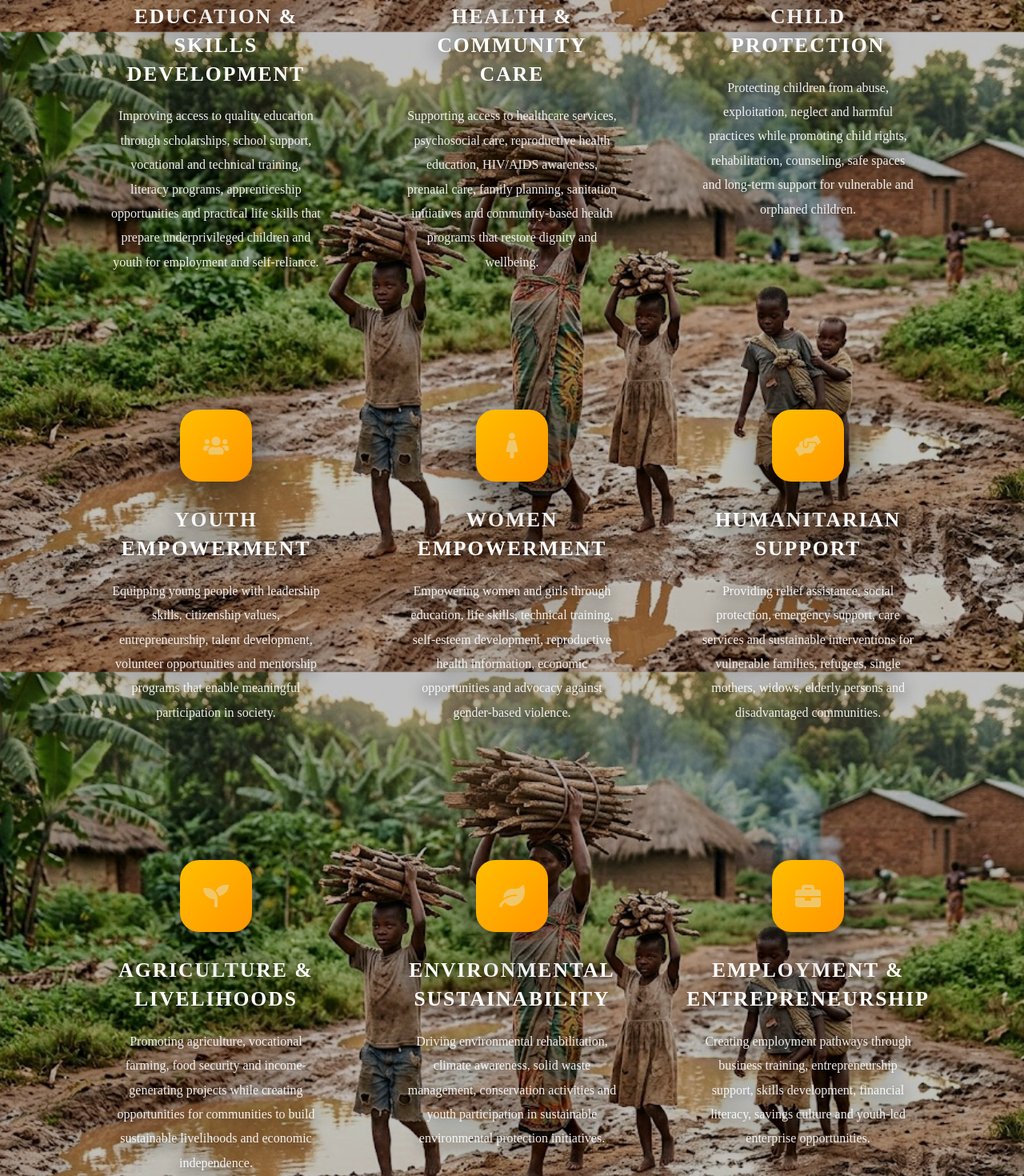
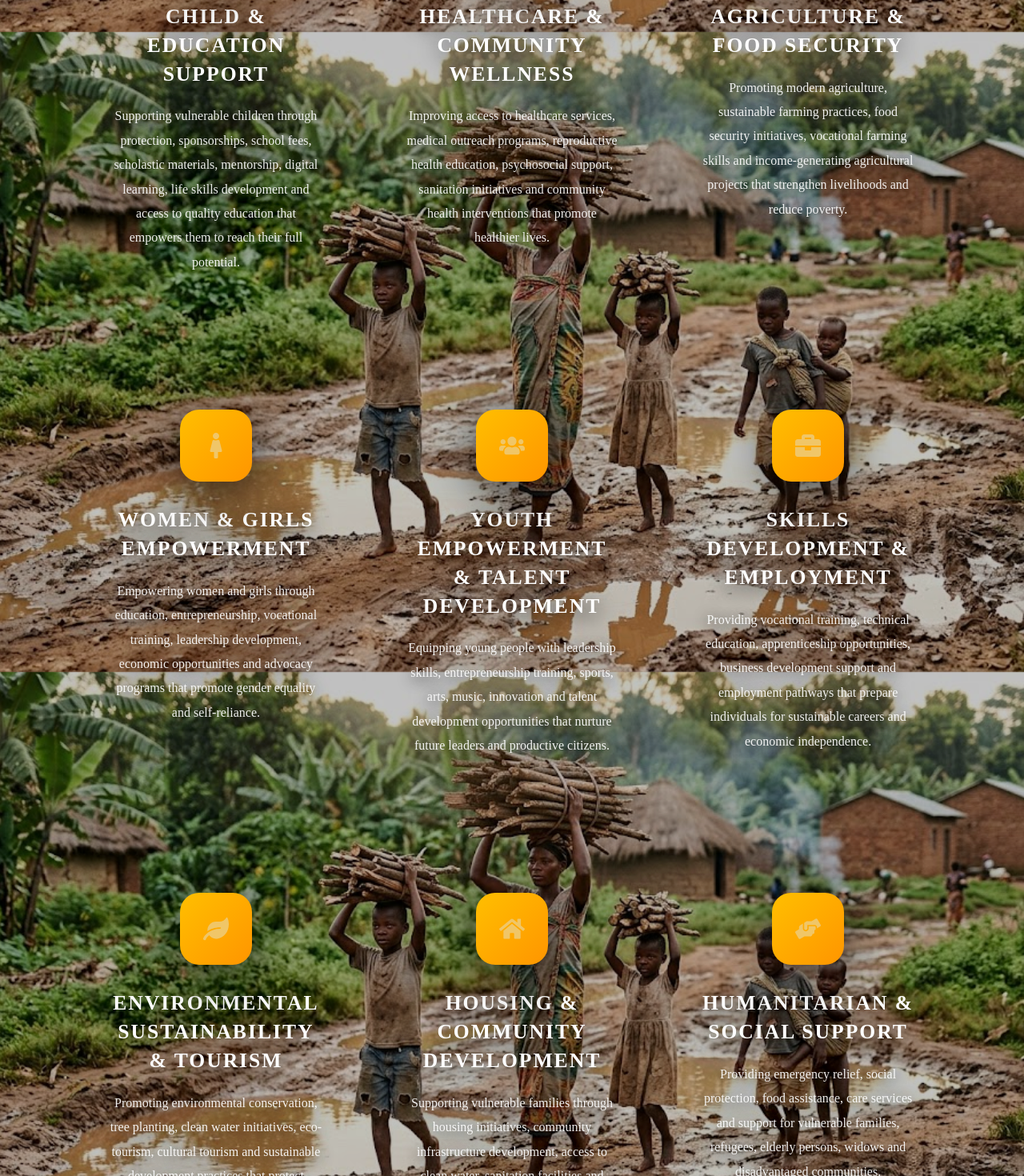
Before and after one commit to nickdev256/s-s-one-family-foundation-, a React (Vite) app in the folder frontend/: page /programs in a window 1280 px wide. Shown: the part 760-2230 px from the top of the page at 80% size. Built offline with nearby package versions, Linux system fonts and the light colour scheme; no server answers.

Commit message:
Update programs page and foundation programs

```diff
--- a/frontend/src/Sections/Footer.jsx
+++ b/frontend/src/Sections/Footer.jsx
@@ -198,7 +198,7 @@ Contact Info
 
 <p>
 
-Kampala, Uganda
+Namasuba , Entebbe Road
 
 </p>
 
@@ -211,6 +211,7 @@ Kampala, Uganda
 <p>
 
 +256 746340871
++256 756 478200
 
 </p>
 
--- a/frontend/src/Sections/Programs.jsx
+++ b/frontend/src/Sections/Programs.jsx
@@ -20,17 +20,10 @@ export default function Programs(){
 const programs=[
 
 {
-icon:<FaChild/>,
-title:'Child Support',
-description:
-'Providing vulnerable children with protection, food assistance, mentorship, psychosocial support and opportunities to grow in safe and loving environments.'
-},
-
-{
-icon:<FaBookOpen/>,
-title:'Education Support',
-description:
-'Supporting access to quality education through sponsorships, school materials, tuition support, digital learning and academic mentorship.'
+  icon: <FaChild />,
+  title: "Child & Education Support",
+  description:
+    "Supporting vulnerable children through protection, food assistance, mentorship, psychosocial care, sponsorships, school materials, tuition support, digital learning, and opportunities to thrive in safe and empowering environments."
 },
 
 {
@@ -55,11 +48,11 @@ description:
 },
 
 {
-icon:<FaLeaf/>,
-title:'Environmental Sustainability',
-description:
-'Promoting environmental conservation, tree planting, clean water initiatives and sustainable community development.'
-}
+  icon: <FaLeaf />,
+  title: "Environmental Sustainability & Tourism",
+  description:
+    "Promoting environmental conservation, tree planting, clean water initiatives, eco-tourism, cultural tourism, and sustainable community development to protect natural resources while creating opportunities for local communities."
+},
 
 ]
 
--- a/frontend/src/Sections/StorySection.jsx
+++ b/frontend/src/Sections/StorySection.jsx
@@ -187,16 +187,7 @@ Are
 
 
 <p>
-
-S&S One Family Foundation supports
-children and communities through
-education, healthcare,
-food support,
-protection and empowerment.
-
-Together we create sustainable
-change and brighter futures.
-
+S&S One Family Foundation is dedicated to creating social transformation through education, agriculture, talent development, housing, tourism, healthcare, and skills development, empowering individuals and communities with opportunities, support, and sustainable solutions that improve lives and build a brighter future for all.
 </p>
 
 
--- a/frontend/src/pages/ProgramsPage.jsx
+++ b/frontend/src/pages/ProgramsPage.jsx
@@ -19,100 +19,82 @@ from "react-icons/fa"
 
 export default function ProgramsPage(){
 
-const programs=[
+const programs = [
 
 {
-id:"education",
-icon:<FaGraduationCap/>,
-title:"Education & Skills Development",
-
+id:"child-education",
+icon:<FaChild/>,
+title:"Child & Education Support",
 description:
-"Improving access to quality education through scholarships, school support, vocational and technical training, literacy programs, apprenticeship opportunities and practical life skills that prepare underprivileged children and youth for employment and self-reliance."
+"Supporting vulnerable children through protection, sponsorships, school fees, scholastic materials, mentorship, digital learning, life skills development and access to quality education that empowers them to reach their full potential."
 },
 
 {
 id:"health",
 icon:<FaHeartbeat/>,
-title:"Health & Community Care",
-
+title:"Healthcare & Community Wellness",
 description:
-"Supporting access to healthcare services, psychosocial care, reproductive health education, HIV/AIDS awareness, prenatal care, family planning, sanitation initiatives and community-based health programs that restore dignity and wellbeing."
+"Improving access to healthcare services, medical outreach programs, reproductive health education, psychosocial support, sanitation initiatives and community health interventions that promote healthier lives."
 },
 
 {
-id:"child",
-icon:<FaChild/>,
-title:"Child Protection",
+id:"agriculture",
+icon:<FaSeedling/>,
+title:"Agriculture & Food Security",
+description:
+"Promoting modern agriculture, sustainable farming practices, food security initiatives, vocational farming skills and income-generating agricultural projects that strengthen livelihoods and reduce poverty."
+},
 
+{
+id:"women",
+icon:<FaFemale/>,
+title:"Women & Girls Empowerment",
 description:
-"Protecting children from abuse, exploitation, neglect and harmful practices while promoting child rights, rehabilitation, counseling, safe spaces and long-term support for vulnerable and orphaned children."
+"Empowering women and girls through education, entrepreneurship, vocational training, leadership development, economic opportunities and advocacy programs that promote gender equality and self-reliance."
 },
 
 {
 id:"youth",
 icon:<FaUsers/>,
-title:"Youth Empowerment",
-
+title:"Youth Empowerment & Talent Development",
 description:
-"Equipping young people with leadership skills, citizenship values, entrepreneurship, talent development, volunteer opportunities and mentorship programs that enable meaningful participation in society."
+"Equipping young people with leadership skills, entrepreneurship training, sports, arts, music, innovation and talent development opportunities that nurture future leaders and productive citizens."
 },
 
 {
-id:"gender",
-icon:<FaFemale/>,
-title:"Women Empowerment",
+id:"skills",
+icon:<FaBriefcase/>,
+title:"Skills Development & Employment",
+description:
+"Providing vocational training, technical education, apprenticeship opportunities, business development support and employment pathways that prepare individuals for sustainable careers and economic independence."
+},
 
+{
+id:"tourism",
+icon:<FaLeaf/>,
+title:"Environmental Sustainability & Tourism",
 description:
-"Empowering women and girls through education, life skills, technical training, self-esteem development, reproductive health information, economic opportunities and advocacy against gender-based violence."
+"Promoting environmental conservation, tree planting, clean water initiatives, eco-tourism, cultural tourism and sustainable development practices that protect natural resources while creating community opportunities."
+},
+
+{
+id:"housing",
+icon:<FaHome/>,
+title:"Housing & Community Development",
+description:
+"Supporting vulnerable families through housing initiatives, community infrastructure development, access to clean water, sanitation facilities and sustainable projects that improve living conditions."
 },
 
 {
 id:"humanitarian",
 icon:<FaHandsHelping/>,
-title:"Humanitarian Support",
-
+title:"Humanitarian & Social Support",
 description:
-"Providing relief assistance, social protection, emergency support, care services and sustainable interventions for vulnerable families, refugees, single mothers, widows, elderly persons and disadvantaged communities."
-},
-
-{
-id:"agriculture",
-icon:<FaSeedling/>,
-title:"Agriculture & Livelihoods",
-
-description:
-"Promoting agriculture, vocational farming, food security and income-generating projects while creating opportunities for communities to build sustainable livelihoods and economic independence."
-},
-
-{
-id:"environment",
-icon:<FaLeaf/>,
-title:"Environmental Sustainability",
-
-description:
-"Driving environmental rehabilitation, climate awareness, solid waste management, conservation activities and youth participation in sustainable environmental protection initiatives."
-},
-
-{
-id:"employment",
-icon:<FaBriefcase/>,
-title:"Employment & Entrepreneurship",
-
-description:
-"Creating employment pathways through business training, entrepreneurship support, skills development, financial literacy, savings culture and youth-led enterprise opportunities."
-},
-
-{
-id:"community",
-icon:<FaHome/>,
-title:"Community Development",
-
-description:
-"Strengthening communities through advocacy, capacity building, social action, infrastructure support, establishment of schools and training centers, water access and sustainable development initiatives."
-
+"Providing emergency relief, social protection, food assistance, care services and support for vulnerable families, refugees, elderly persons, widows and disadvantaged communities."
 }
 
-]
+];
+
 
 return(
 
```
